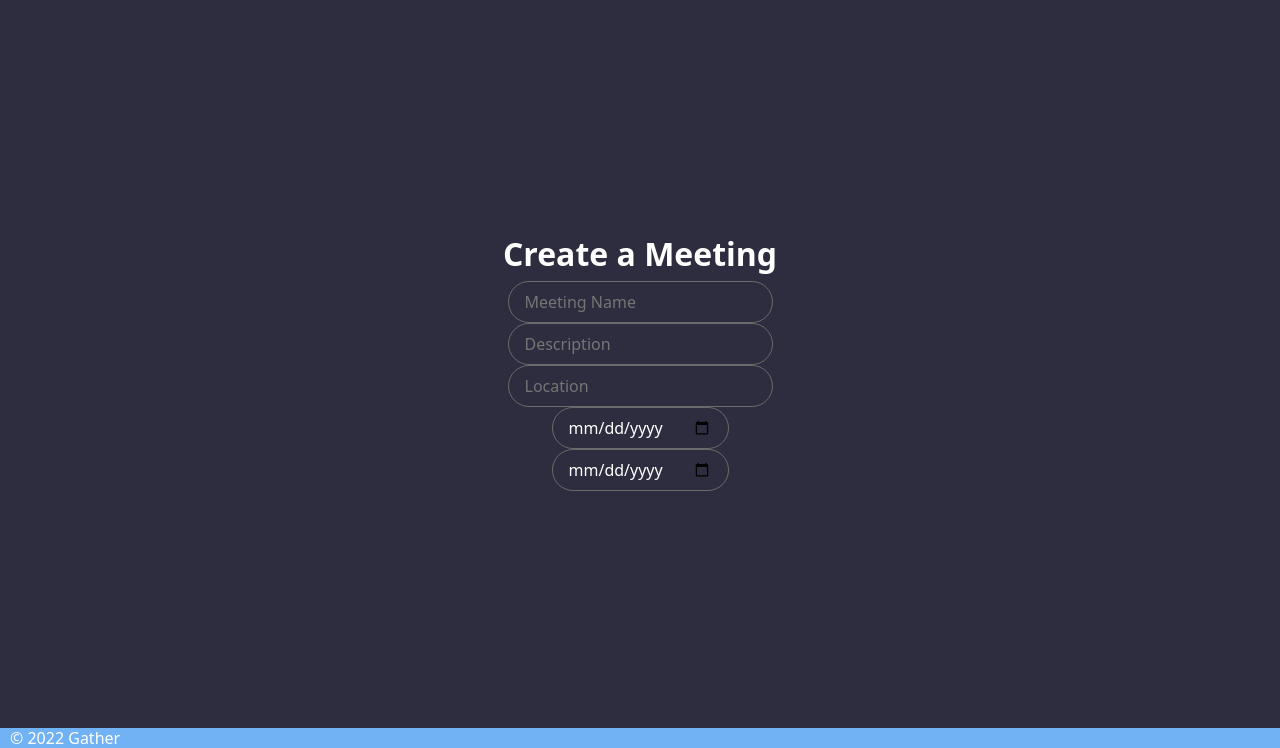
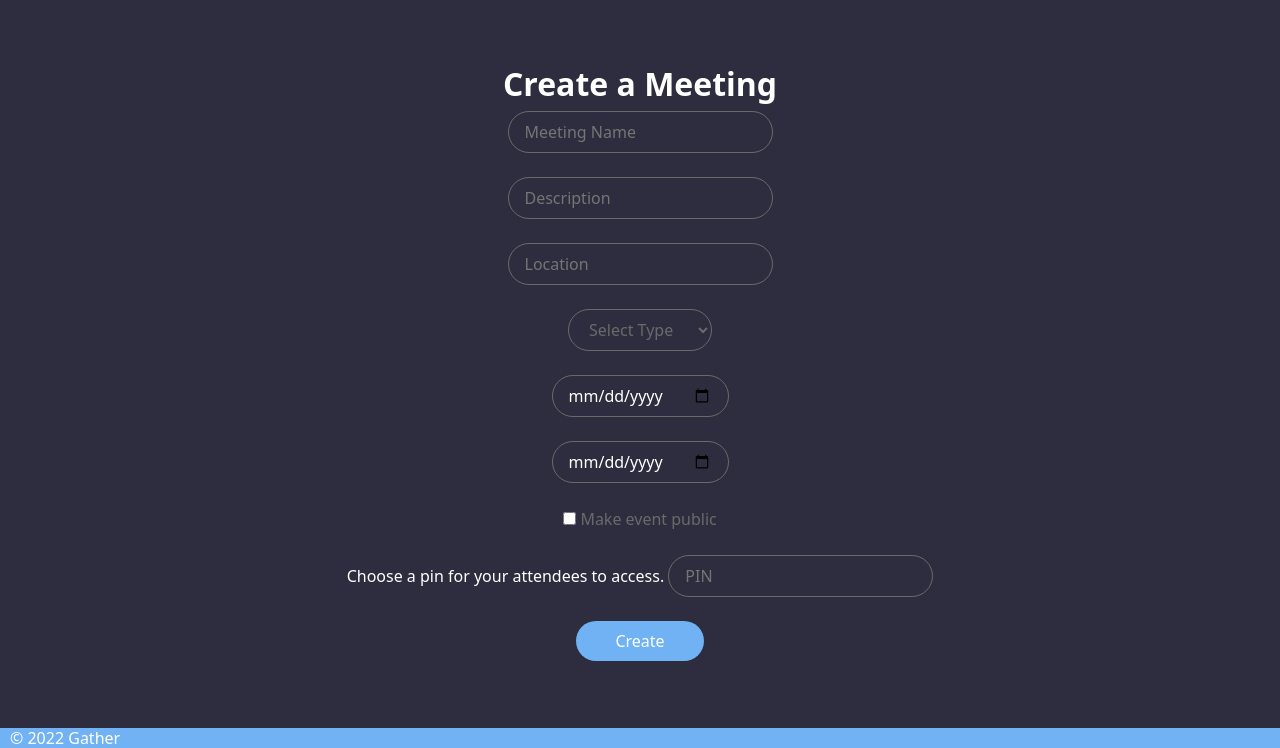
Before and after one commit to Szazlo/Gather-CS50, a Flask app: page /createMeeting in a window 1280 px wide. Shown: the part 52-800 px from the top of the page. Run offline with Flask 2, Linux system fonts and the light colour scheme; a user stored in the database is signed in; some libraries are stand-ins or nearby versions.

Commit message:
Improved meeting creation page

```diff
--- a/src/app.py
+++ b/src/app.py
@@ -9,7 +9,7 @@ from flask import Flask, render_template, request, make_response, redirect, sess
 from flask_session import Session
 from flask_wtf import FlaskForm
 from flask_sqlalchemy import SQLAlchemy
-from datetime import datetime as dt
+from datetime import datetime as dt, date
 from wtforms import DecimalField
 from forms import *
 from database import get_db, close_db
@@ -27,8 +27,6 @@ app.config["SECRET_KEY"] = "( . Y . )__Xyz143Babs"
 app.config["SESSION_PERMANENT"] = False
 app.config["SESSION_TYPE"] = "filesystem"
 app.config["APP_NAME"] = "Gather"
-# app.config["RECAPTCHA_PUBLIC_KEY"] = "6LeThr0gAAAAAKyhPwM3Xp8t4hMYM_2alO8xV1v-"
-# app.config["RECAPTCHA_PRIVATE_KEY"] = "6LeThr0gAAAAALbqm5g5F5KT17iG-ynxPT8-5oA_" # use with captcha v2
 
 Session(app)
 
@@ -102,7 +100,10 @@ def dashboard():
     else:
         greeting = "Good evening"
 
-    return render_template("dashboard.html", username=username, greeting=greeting)
+    # Show meetings created by user
+    meeting_summary = db.execute("SELECT *, COUNT(meeting_attendees) FROM meetings WHERE meeting_manager = ?", (user_id,)).fetchall()
+    print(meeting_summary)
+    return render_template("dashboard.html", username=username, greeting=greeting, meetings=meeting_summary)
 
 
 @app.route("/register", methods=["GET", "POST"])
@@ -195,12 +196,11 @@ def Login():
 
             # Check if user exists
             if len(user) == 1:
-                # Check if password is correct
+
                 if check_password_hash(user[0][2], password):
-                    # Add user to session
-                    print("Added user to session")
+
                     session["email"]= email
-                    print("Redirecting to dashboard")
+
                     return redirect("/")
                 else:
                     return render_template("login.html", form=form, error="Incorrect password")
@@ -214,7 +214,7 @@ def Login():
 @login_required
 def logout():
     """Logout page"""
-    # Remove user from session
+
     session.pop("email", None)
     return redirect("/")
 
@@ -254,14 +254,39 @@ def meetingCreator():
 
     else:
         if form.validate_on_submit():
-            # Get form data
+            # Server side validation
 
-            # Insert meeting into database
-            print("Inserting meeting into database")
-            # db.execute("INSERT INTO meetings (title, description, location, date, time, duration, creator) VALUES (?, ?, ?, ?, ?, ?, ?)",
-            #                                  (title, description, location, date, time, duration, session["email"]))
-            print("Committing changes to database")
+            error_count = 0
+            if len(form.meeting_name.data) > 50:
+                error_count += 1
+                form.meeting_name.errors.append("Meeting name must be less than 50 characters")
+
+
+            if len(form.meeting_description.data) > 250:
+                error_count += 1
+                form.meeting_description.errors.append("Meeting description must be less than 250 characters")
+
+            if form.meeting_dateRangeStart.data < date.today():
+                error_count += 1
+                form.meeting_dateRangeStart.errors.append("Start date must be in the future")
+
+            if form.meeting_dateRangeEnd.data < form.meeting_dateRangeStart.data:
+                error_count += 1
+                form.meeting_dateRangeEnd.errors.append("End date must be after start date")
+
+            # If user made event public yet still requires a pin
+
+            if form.meeting_public.data == True and form.meeting_pin.data:
+                error_count += 1
+                form.meeting_pin.errors.append("Cannot add PIN to a public event")
+
+            if error_count > 0:
+                return render_template("createMeeting.html", form=form)
+
+            # Database insertion
+            db.execute("INSERT INTO meetings (meeting_name, meeting_description, meeting_manager, meeting_location, meeting_dateRangeStart, meeting_dateRangeEnd, meeting_public, meeting_pin, meeting_type) VALUES (?, ?, ?, ?, ?, ?, ?, ?, ?)",
+                           (form.meeting_name.data, form.meeting_description.data, session["email"], form.meeting_location.data, form.meeting_dateRangeStart.data,
+                            form.meeting_dateRangeEnd.data, form.meeting_public.data, form.meeting_pin.data, form.meeting_type.data,))
+            print("Inserted meeting into database")
             db.commit()
-
-            # Redirect to home page
             return redirect("/")
--- a/src/forms.py
+++ b/src/forms.py
@@ -25,10 +25,14 @@ class loginForm(FlaskForm):
 class meetingForm(FlaskForm):
     meeting_name = StringField(validators=[InputRequired()])
     meeting_description = StringField()
-    meeting_location = StringField(validators=[InputRequired()])
+    meeting_location = StringField()
     meeting_dateRangeStart = DateField(validators=[InputRequired()])
     meeting_dateRangeEnd = DateField(validators=[InputRequired()])
-    meeting_type= StringField(validators=[InputRequired(), AnyOf(['Social Event', "Business Meeting", "Concert", "Other"])])
+    meeting_selectionPeriod = NumberRange(min=1, max=24)
+    meeting_types = ["Select Type", "Social Event", "Meeting", "Other"]
+    meeting_type= SelectField(choices=(meeting_types), validators=[InputRequired()])
     # L-> Will be a dropdown.
-    meeting_public = BooleanField(validators=[InputRequired()])
-    meeting_pin = StringField(validators=[InputRequired(), Length(min=4, max=6)])
+    meeting_public = BooleanField()
+    meeting_pin = StringField(validators=[InputRequired(), Length(min=6, max=8)])
+
+    submit = SubmitField("Create")
--- a/src/static/stylesheet.css
+++ b/src/static/stylesheet.css
@@ -120,6 +120,18 @@ a {
   margin-left: -30px;
 }
 
+#meeting_type {
+    padding: 0.5rem 1rem;
+    border: 1px solid #6A6A6A;
+    border-radius: 1.5rem;
+    background-color: transparent;
+    color: #6A6A6A;
+}
+
+#ACd5s {
+  color: #6A6A6A;
+  cursor: pointer;
+}
 
 #email {
     padding: 0.5rem 1rem;
--- a/src/templates/createMeeting.html
+++ b/src/templates/createMeeting.html
@@ -13,7 +13,9 @@
                 {{ form.hidden_tag() }}
                 {{ form.meeting_name(placeholder="Meeting Name") }}
                 <br>
+                <br>
                 {{ form.meeting_description(placeholder="Description") }}
+                <br>
                 <br>
                 {{ form.meeting_location(placeholder="Location") }}
                 {% for error in form.meeting_location.errors %}
@@ -21,18 +23,52 @@
                 {% else %}
                     <br>
                 {% endfor %}
-                {{ form.meeting_dateRangeStart(placeholder="Selection Start Date") }}
+                <br>
+                {{ form.meeting_type(placeholder="Type") }}
+                <!-- Some dropdown. Reference: /forms.py (Row 31)-->
+                {% for error in form.meeting_type.errors %}
+                    <p class="error">{{ error }}</p>
+                {% else %}
+                    <br>
+                {% endfor %}
+                <br>
+                {{ form.meeting_dateRangeStart(label="Selection Start Date") }}
                 {% for error in form.meeting_dateRangeStart.errors %}
                     <p class="error">{{ error }}</p>
                 {% else %}
                     <br>
                 {% endfor %}
-                {{ form.meeting_dateRangeEnd(placeholder="Selection End Date") }}
+                <br>
+                {{ form.meeting_dateRangeEnd(label="Selection End Date") }}
                 {% for error in form.meeting_dateRangeEnd.errors %}
                     <p class="error">{{ error }}</p>
                 {% else %}
                     <br>
                 {% endfor %}
+                <br>
+                {{ form.meeting_public(label="Public") }}
+                <label id="ACd5s" for="meeting_public"> Make event public</label>
+                {% for error in form.meeting_public.errors %}
+                    <p class="error">{{ error }}</p>
+                {% else %}
+                    <br>
+                {% endfor %}
+                <!-- Some JS that will block the prompt for a pin if the public option is selected -->
+                <br>
+                <label for="meeting_pin">Choose a pin for your attendees to access.</label>
+                {{ form.meeting_pin(placeholder="PIN") }}
+                {% for error in form.meeting_pin.errors %}
+                    <p class="error">{{ error }}</p>
+                {% else %}
+                    <br>
+                {% endfor %}
+                {% if daily_limit_reached %}
+                    <p class ="error"> You have reached your daily meeting creation.</p>
+                    <p class ="error"> Please try again tomorrow, or <a href="">buy more.</a></p>
+                {% else %}
+                    <br>
+                    {{ form.submit(label="Create Meeting") }}
+                {% endif %}
             </form>
         </div>
     </div>
```
Also changed, not shown: src/schema.sql (+8 -8 lines), src/templates/dashboard.html (+7 -4 lines), src/app.db.
